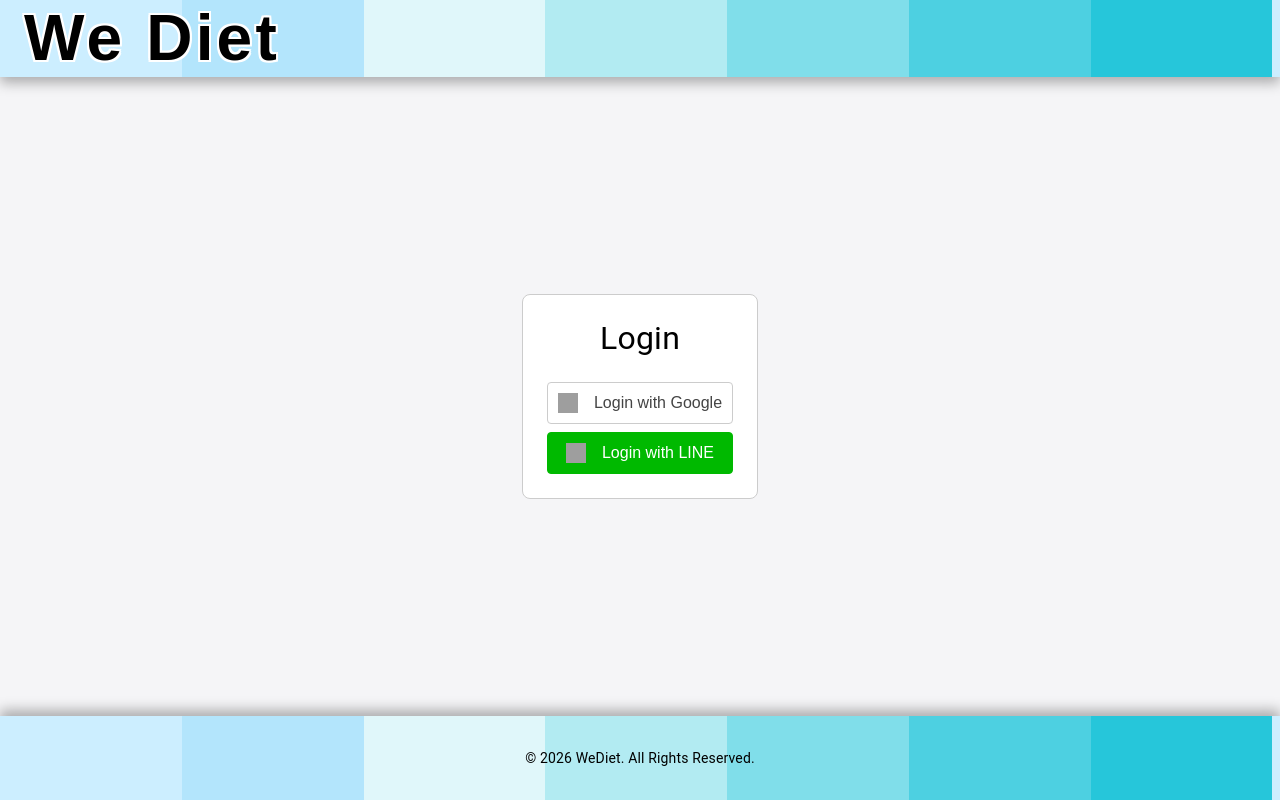
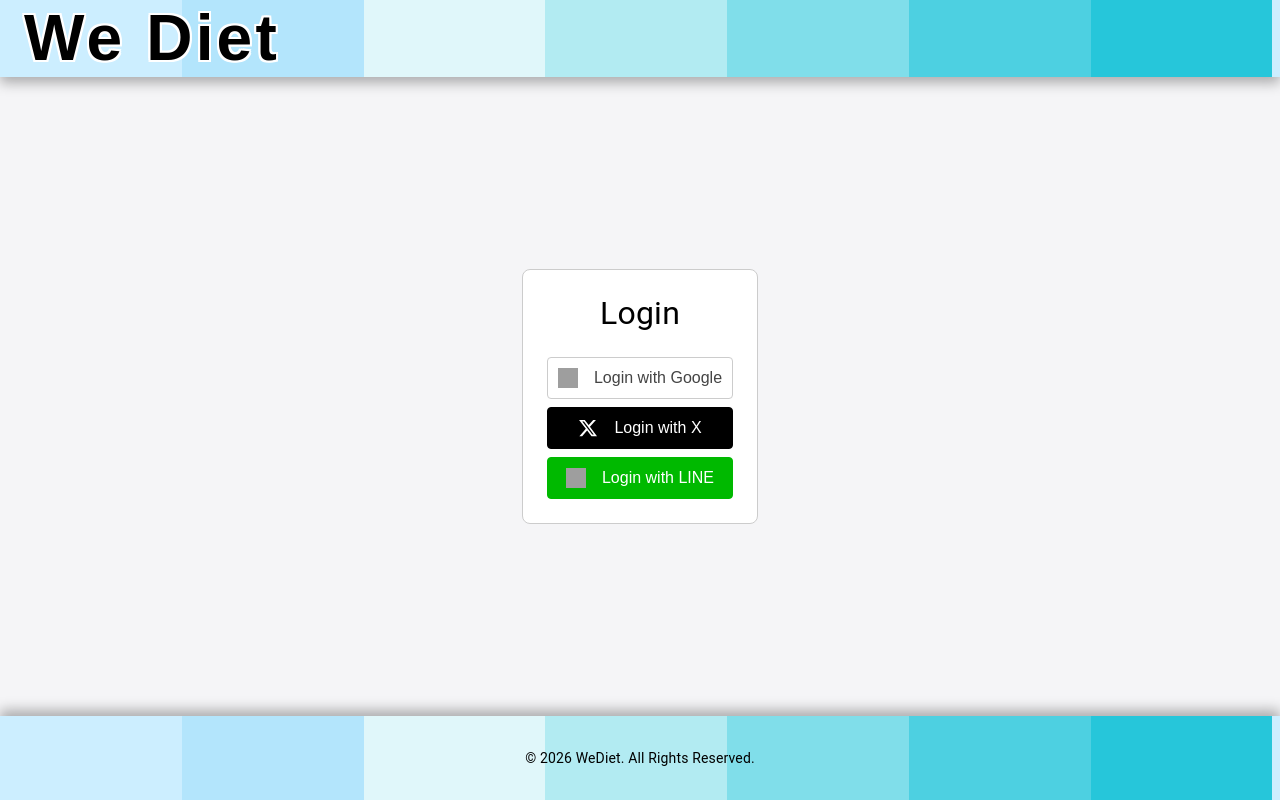
Before and after one commit to hpptms/we-diet, a React (Vite) app: page /login in a window 1280 px wide. Built offline with nearby package versions, Linux system fonts and the light colour scheme; no server answers; grey boxes are pictures that could not be loaded.

Commit message:
Xログインボタンを表示するように変更

```diff
--- a/src/page/LoginPage.tsx
+++ b/src/page/LoginPage.tsx
@@ -431,7 +431,7 @@ const LoginPage: React.FC = () => {
                 gap: 1,
               }}>
                 <GoogleLoginButton />
-                {/* <XLoginButton /> */}
+                <XLoginButton />
                 <LineLoginButton />
                 {/* <FacebookLoginButton /> */}
                 {/* <TiktokLoginButton /> */}
```
